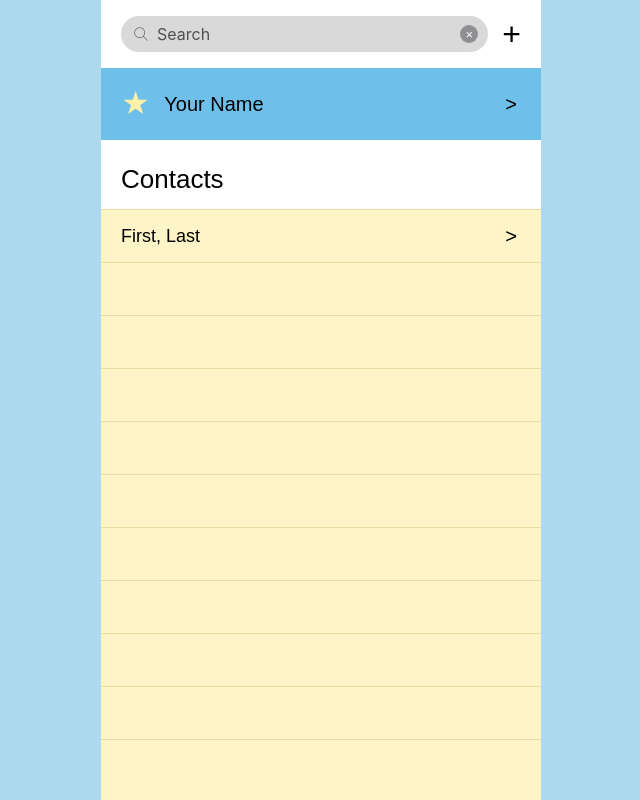
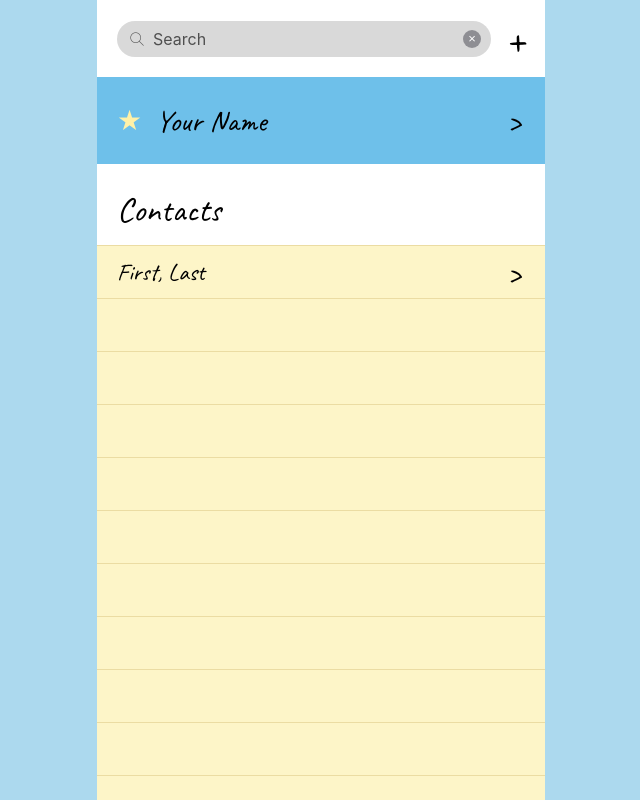
Before and after one commit to LaehP/POOSD-Contact-Manager-Team-6, a PHP site: page /pages/homePage.html in a window 1280 px wide. Shown: the whole page, without its empty margins (319-959 px from the left). Run offline with PHP 8.4, Linux system fonts and the light colour scheme; some web fonts are replaced.

Commit message:
Added initial login API logic
Created login.js function to handle login functionality and communication with login.php file and mysql. Changed a bit of the home.css styling to better match rest of app.

```diff
--- a/src/pages/loginPage.html
+++ b/src/pages/loginPage.html
@@ -26,12 +26,12 @@
             </div>
 
             <!-- button will eventually be an onclick but wanted to link for testing -->
-            <button class="submit-button"><a href="homePage.html">Sign In</a></button>
+            <button class="submit-button" onclick="loginValidation()">Sign In</button>
             <p class="page-link"><a href="signupPage.html">Create Account</a></p>
 
         </div>
 
-        <!-- <script src="../js/login.js"></script> -->
+        <script src="../js/login.js"></script>
 
     </body>
 </html>
--- a/src/styles/home.css
+++ b/src/styles/home.css
@@ -1,8 +1,8 @@
 body {
     margin: 0;
     background: #acd9ee;
-    font-family: "SF Pro", "Inter", sans-serif;
-    min-height: 100vh;
+    font-family: "Caveat", cursive;
+
     display: flex;
     justify-content: center;
     align-items: flex-start;
@@ -10,9 +10,9 @@ body {
 
 .container {
     background: #FFFFFF;
-    width: 100%;
-    max-width: 440px;
-    height: 100vh;
+    min-height: 100vh;
+    width: 35vw;
+
     display: flex;
     flex-direction: column;
 }
@@ -83,8 +83,7 @@ body {
 }
 
 .add-btn {
-    font-family: "SF Pro", sans-serif;
-    font-size: 32px;
+    font-size: 45px;
     font-weight: 300;
     line-height: 1;
     color: black;
@@ -114,8 +113,7 @@ body {
 }
 
 .user-name {
-    font-family: "SF Pro", sans-serif;
-    font-size: 20px;
+    font-size: 30px;
     font-weight: 510;
     color: black;
 }
@@ -127,8 +125,7 @@ body {
 
 .section-header h2 {
     margin: 0;
-    font-family: "SF Pro", sans-serif;
-    font-size: 26px;
+    font-size: 34px;
     font-weight: 510;
     color: black;
 }
@@ -150,16 +147,14 @@ body {
 }
 
 .contact-name {
-    font-family: "SF Pro", sans-serif;
-    font-size: 18px;
+    font-size: 24px;
     font-weight: 510;
     color: black;
 }
 
 /* Navigation Arrow Links */
 .arrow-btn {
-    font-family: "SF Pro", sans-serif;
-    font-size: 20px;
+    font-size: 34px;
     font-weight: 510;
     color: black;
     text-decoration: none;
```
Also changed, not shown: src/js/login.js (+27 -0 lines).
